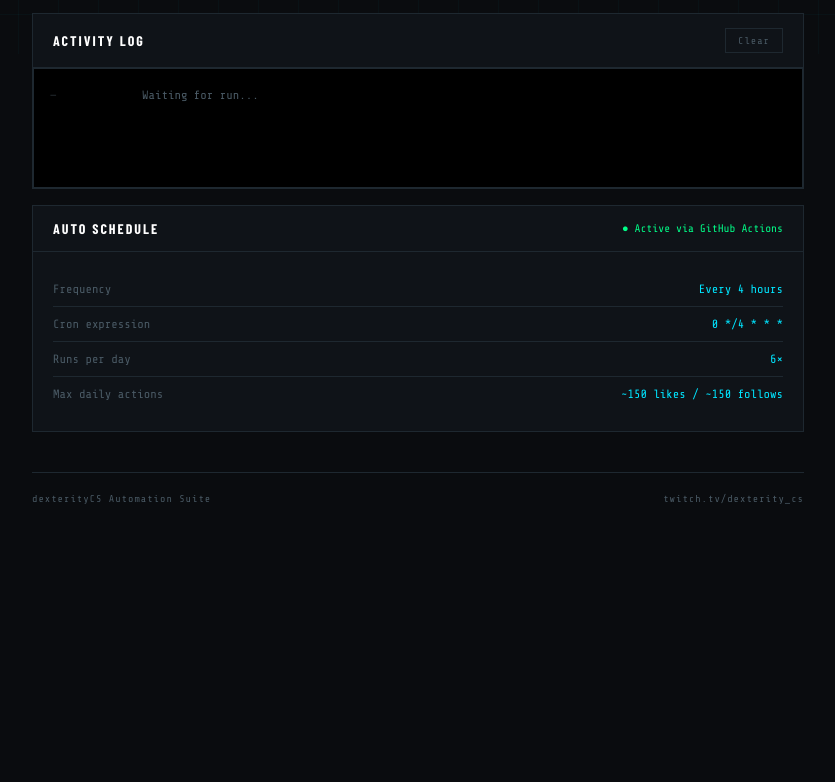
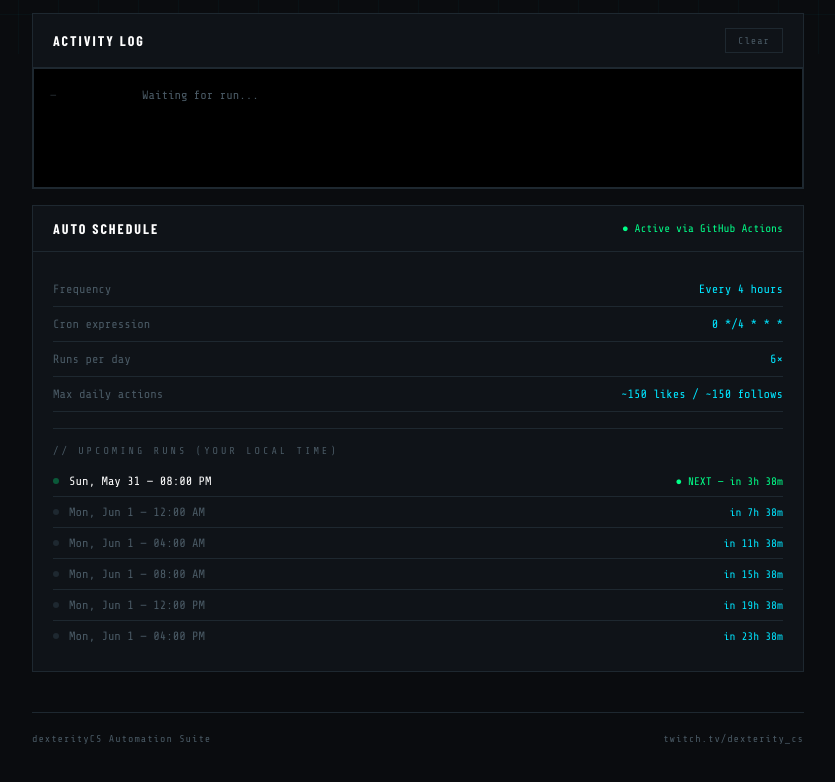
Before and after one commit to DexterityCS/Bluesky-autolike, a website: page index.html in a window 1280 px wide. Shown: the part 746-1528 px from the top of the page, without its empty margins (222-1057 px from the left). Before the commit the page ends 1290 px from the top, so only its background shows below. Drawn offline with nearby package versions, Linux system fonts and the light colour scheme; no server answers; a web font is replaced by a local one.

Commit message:
Add files via upload
added times to see when the bot will fire

```diff
--- a/index.html
+++ b/index.html
@@ -592,6 +592,10 @@
         <span class="schedule-label">Max daily actions</span>
         <span class="schedule-time">~150 likes / ~150 follows</span>
       </div>
+      <div style="margin-top: 16px; border-top: 1px solid var(--border); padding-top: 16px;">
+        <div style="font-size:10px; letter-spacing:3px; color:var(--muted); text-transform:uppercase; margin-bottom:10px;">// Upcoming Runs (Your Local Time)</div>
+        <div id="upcoming-runs"></div>
+      </div>
     </div>
   </div>
 
@@ -661,6 +665,53 @@
     document.getElementById("remember-token").checked = false;
     log("Token cleared from local storage.", "warn");
   }
+
+  // ── Upcoming runs ─────────────────────────────────────────
+  function renderUpcomingRuns() {
+    const container = document.getElementById("upcoming-runs");
+    const now = new Date();
+    const runs = [];
+
+    // Cron: 0 */4 * * * — runs at 00:00, 04:00, 08:00, 12:00, 16:00, 20:00 UTC
+    const utcHours = [0, 4, 8, 12, 16, 20];
+
+    for (let dayOffset = 0; dayOffset <= 1; dayOffset++) {
+      for (const hour of utcHours) {
+        const run = new Date(now);
+        run.setUTCDate(run.getUTCDate() + dayOffset);
+        run.setUTCHours(hour, 0, 0, 0);
+        if (run > now) runs.push(run);
+        if (runs.length >= 6) break;
+      }
+      if (runs.length >= 6) break;
+    }
+
+    const html = runs.map((run, i) => {
+      const isNext = i === 0;
+      const diffMs = run - now;
+      const diffH  = Math.floor(diffMs / 3600000);
+      const diffM  = Math.floor((diffMs % 3600000) / 60000);
+      const timeStr = run.toLocaleTimeString([], { hour: "2-digit", minute: "2-digit" });
+      const dateStr = run.toLocaleDateString([], { weekday: "short", month: "short", day: "numeric" });
+      const countdown = diffH > 0 ? `in ${diffH}h ${diffM}m` : `in ${diffM}m`;
+
+      return `
+        <div style="display:flex;align-items:center;justify-content:space-between;padding:8px 0;border-bottom:1px solid var(--border);${i === runs.length-1 ? 'border-bottom:none;' : ''}">
+          <div style="display:flex;align-items:center;gap:10px;">
+            ${isNext ? `<div style="width:6px;height:6px;background:var(--green);border-radius:50%;animation:pulse 2s infinite;flex-shrink:0;"></div>` : `<div style="width:6px;height:6px;background:var(--border);border-radius:50%;flex-shrink:0;"></div>`}
+            <span style="font-size:12px;color:${isNext ? '#fff' : 'var(--muted)'};">${dateStr} — ${timeStr}</span>
+          </div>
+          <span style="font-size:11px;color:${isNext ? 'var(--green)' : 'var(--accent)'};">${isNext ? '● NEXT — ' : ''}${countdown}</span>
+        </div>`;
+    }).join("");
+
+    container.innerHTML = html;
+
+    // Refresh countdown every minute
+    setTimeout(renderUpcomingRuns, 60000);
+  }
+
+  renderUpcomingRuns();
 
   function clearLog() {
     document.getElementById("log").innerHTML = "";
```
